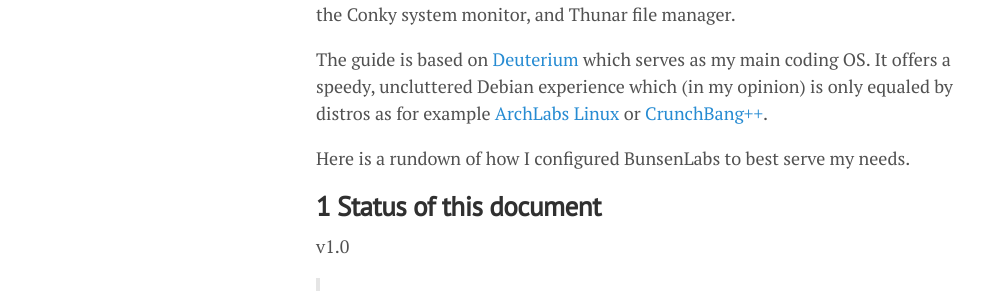
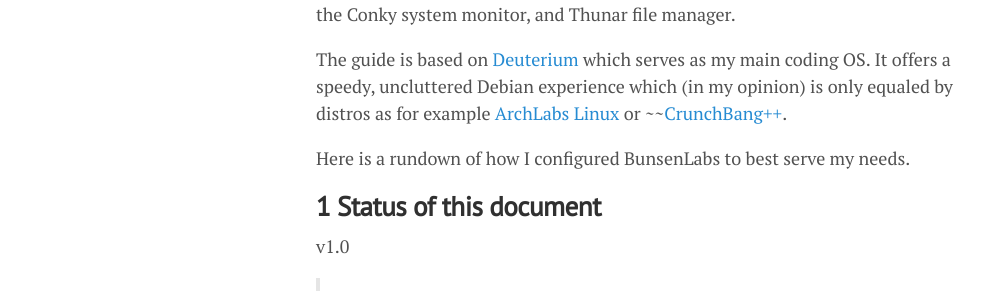
Before and after one commit to lgeurts/lgeurts.github.io, a Jekyll site: the page built from _posts/2017-07-11-bunsenlabs-linux-setup-notes-for dell-inspiron-6000.md, in a window 1280 px wide and 900 px high, scrolled down 697 px. Shown: the part 159-450 px from the top of the window, without its empty margins (0-984 px from the left). Built offline with Jekyll 4.4.1, drawn with Linux system fonts in a browser that asks for light colours; nearby versions of some CDN libraries; comment, search, counter and statistics services are not loaded.

Commit message:
Update intro #15

```diff
--- a/_posts/2017-07-11-bunsenlabs-linux-setup-notes-for dell-inspiron-6000.md
+++ b/_posts/2017-07-11-bunsenlabs-linux-setup-notes-for dell-inspiron-6000.md
@@ -12,7 +12,7 @@ I was a **#!** user until it's main developer, [Phillip Newborough](https://core
 
 BunsenLabs does not use a traditional desktop like KDE, GNOME or even Xfce. Instead it's an optimized mix of components from various open source projects including most notably the lightweight Openbox window manager, tint2 panel, the Conky system monitor, and Thunar file manager.
 
-The guide is based on [Deuterium](https://www.bunsenlabs.org/installation.html#downloads) which serves as my main coding OS. It offers a speedy, uncluttered Debian experience which (in my opinion) is only equaled by distros as for example [ArchLabs Linux](https://archlabsblog.wordpress.com/) or [CrunchBang++](https://www.crunchbangplusplus.org/).
+The guide is based on [Deuterium](https://www.bunsenlabs.org/installation.html#downloads) which serves as my main coding OS. It offers a speedy, uncluttered Debian experience which (in my opinion) is only equaled by distros as for example [ArchLabs Linux](https://archlabsblog.wordpress.com/) or ~~[CrunchBang++](https://www.crunchbangplusplus.org/).
 
 Here is a rundown of how I configured BunsenLabs to best serve my needs.
 
```
